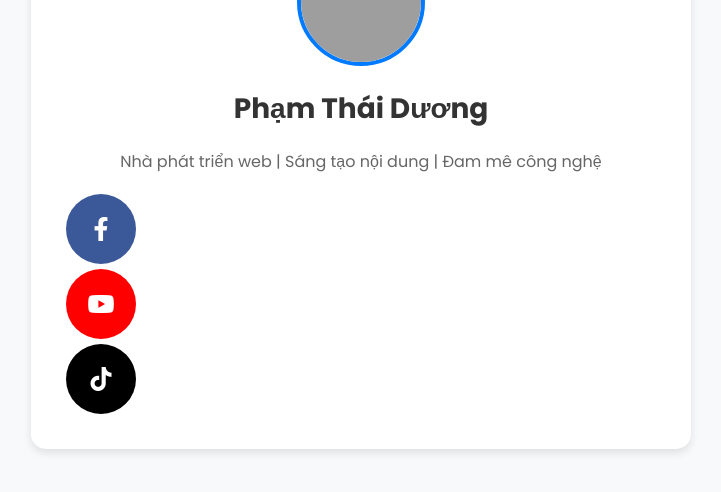
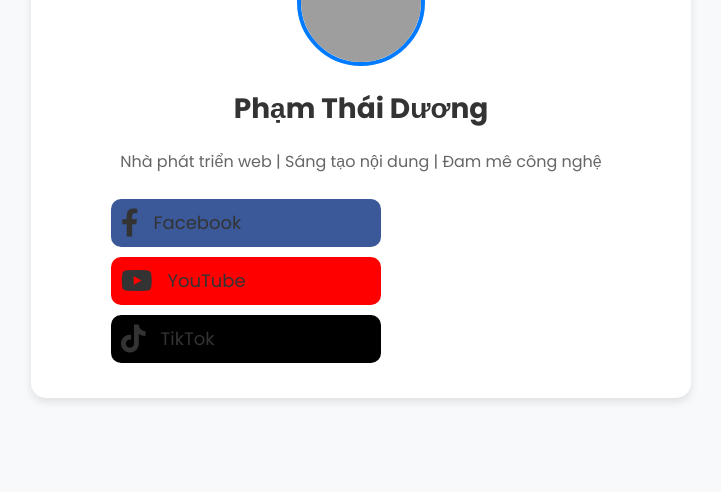
Before and after one commit to Jacob10289/phamthaiduong, a Flask app: page / in a window 1280 px wide. Shown: the part 150-642 px from the top of the page, without its empty margins (279-1000 px from the left). Run offline with Flask 3, Linux system fonts and the light colour scheme; grey boxes are pictures that could not be loaded.

Commit message:
Cập nhật bố cục icon mạng xã hội

```diff
--- a/templates/index.html
+++ b/templates/index.html
@@ -38,24 +38,33 @@
         }
         .social-links {
             margin-top: 20px;
+            display: flex;
+            flex-direction: column;
+            align-items: flex-start;
+            padding-left: 50px;
         }
         .social-links a {
-            display: inline-block;
-            margin: 5px;
-            padding: 10px;
-            text-decoration: none;
-            font-size: 24px;
-            color: white;
-            border-radius: 50%;
-            width: 50px;
-            height: 50px;
             display: flex;
             align-items: center;
-            justify-content: center;
+            text-decoration: none;
+            font-size: 18px;
+            color: #333;
+            padding: 10px;
+            width: 250px;
+            border-radius: 10px;
+            margin: 5px 0;
+            transition: 0.3s;
         }
-        .facebook { background: #3b5998; }
-        .youtube { background: #ff0000; }
-        .tiktok { background: #000000; }
+        .social-links a:hover {
+            transform: scale(1.05);
+        }
+        .social-links i {
+            font-size: 28px;
+            margin-right: 15px;
+        }
+        .facebook { background: #3b5998; color: white; }
+        .youtube { background: #ff0000; color: white; }
+        .tiktok { background: #000000; color: white; }
     </style>
 </head>
 <body>
@@ -65,9 +74,15 @@
         <p>Nhà phát triển web | Sáng tạo nội dung | Đam mê công nghệ</p>
 
         <div class="social-links">
-            <a href="https://www.facebook.com/lnisx14" class="facebook"><i class="fab fa-facebook-f"></i></a>
-            <a href="https://www.youtube.com/PhamThaiDuongOfficial" class="youtube"><i class="fab fa-youtube"></i></a>
-            <a href="https://www.tiktok.com/@lnisx14" class="tiktok"><i class="fab fa-tiktok"></i></a>
+            <a href="https://www.facebook.com/lnisx14" class="facebook">
+                <i class="fab fa-facebook-f"></i> Facebook
+            </a>
+            <a href="https://www.youtube.com/PhamThaiDuongOfficial" class="youtube">
+                <i class="fab fa-youtube"></i> YouTube
+            </a>
+            <a href="https://www.tiktok.com/@lnisx14" class="tiktok">
+                <i class="fab fa-tiktok"></i> TikTok
+            </a>
         </div>
     </div>
 </body>
```
